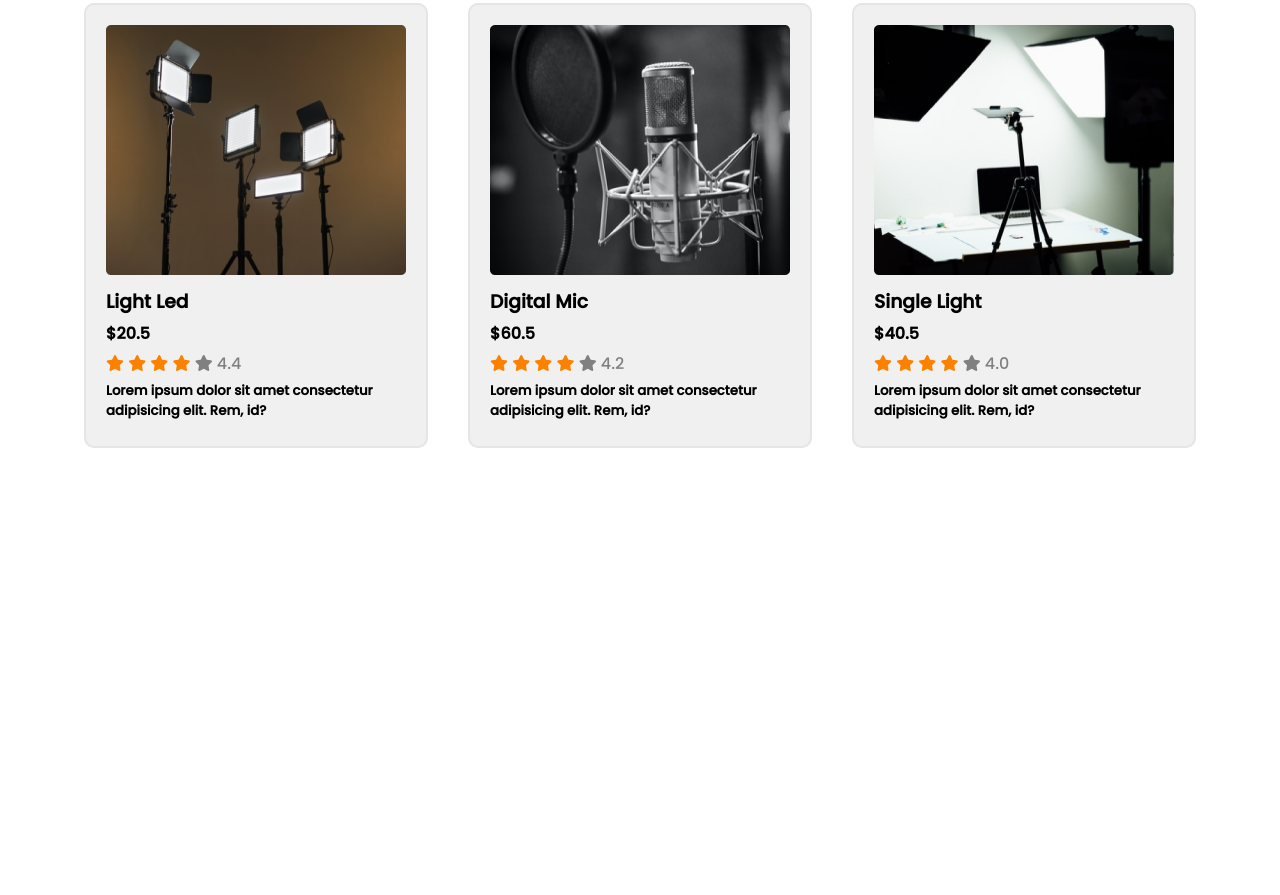
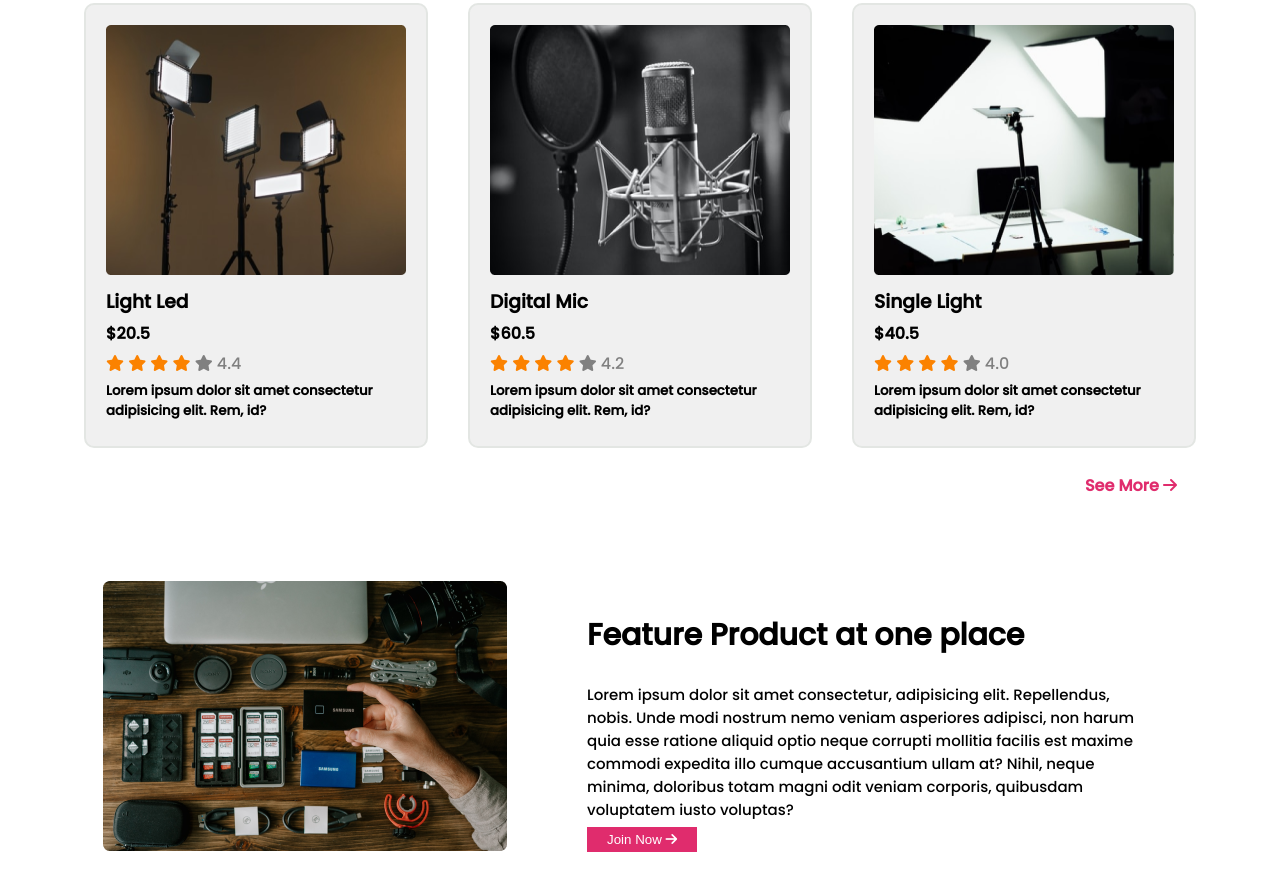
Before and after one commit to Redoyan2/Influencer-Gear, a plain HTML site: page index.html in a window 1280 px wide. Shown: the part 1699-2594 px from the top of the page. Before the commit the page ends 2217 px from the top, so only its background shows below. Drawn offline with Linux system fonts and the light colour scheme.

Commit message:
Feature product complete

```diff
--- a/index.html
+++ b/index.html
@@ -38,7 +38,7 @@
                 <div class="influencer-details">
                     <h1>Start Your Journey as Influencer</h1>
                     <p>Lorem ipsum dolor sit amet consectetur adipisicing elit. Molestias numquam nostrum tempore facere hic sint voluptatum natus quae voluptates doloremque.</p>
-                    <button type="submit">Prebook now <i class="fas fa-arrow-right"></i></button>
+                    <button type="submit">Prebook Now <i class="fas fa-arrow-right"></i></button>
                 </div>
                 <div class="influencer-image">
                     <img src="images/main-camera.png" alt="">
@@ -190,6 +190,22 @@
                     <h5>Lorem ipsum dolor sit amet consectetur adipisicing elit. Rem, id?</h5>
                 </div>
             </div>
+            <div class="more-product">
+                <p>See More <i class="fas fa-arrow-right"></i></p>
+            </div>
+        </section>
+        <!-----------Feature Product Section------->
+        <section class="container">
+            <div class="feature-products">
+                <div class="feature-product-image">
+                    <img src="images/gear.png" alt="">
+                </div>
+                <div class="feature-product-details">
+                    <h1>Feature Product at one place</h1>
+                    <p>Lorem ipsum dolor sit amet consectetur, adipisicing elit. Repellendus, nobis. Unde modi nostrum nemo veniam asperiores adipisci, non harum quia esse ratione aliquid optio neque corrupti mollitia facilis est maxime commodi expedita illo cumque accusantium ullam at? Nihil, neque minima, doloribus totam magni odit veniam corporis, quibusdam voluptatem iusto voluptas?</p>
+                    <button type="submit">Join Now <i class="fas fa-arrow-right"></i></button>
+                </div>
+            </div>
         </section>
     </main>
 </body>
--- a/styles/style.css
+++ b/styles/style.css
@@ -97,3 +97,36 @@ header{
 .product span{
     color: gray;
 }
+.more-product{
+    padding: 0px 20px;
+    text-align: right;
+    color: #E02C6D;
+    font-weight: 700;
+}
+
+/*.............Feature Product Section..........*/
+.feature-products{
+    display: flex;
+    justify-content: center;
+    align-items: center;
+}
+.feature-product-image img{
+    margin: 20px;
+}
+.feature-product-details{
+    margin: 20px;
+    padding: 20px 40px;
+}
+.feature-product-details h1{
+    font-size: 30px;
+    font-weight: 600;
+}
+.feature-product-details p{
+    font-size: 15px;
+}
+.feature-product-details button{
+    background-color: #E02C6D;
+    color: white;
+    padding: 5px 20px;
+    border:none;
+}
```
